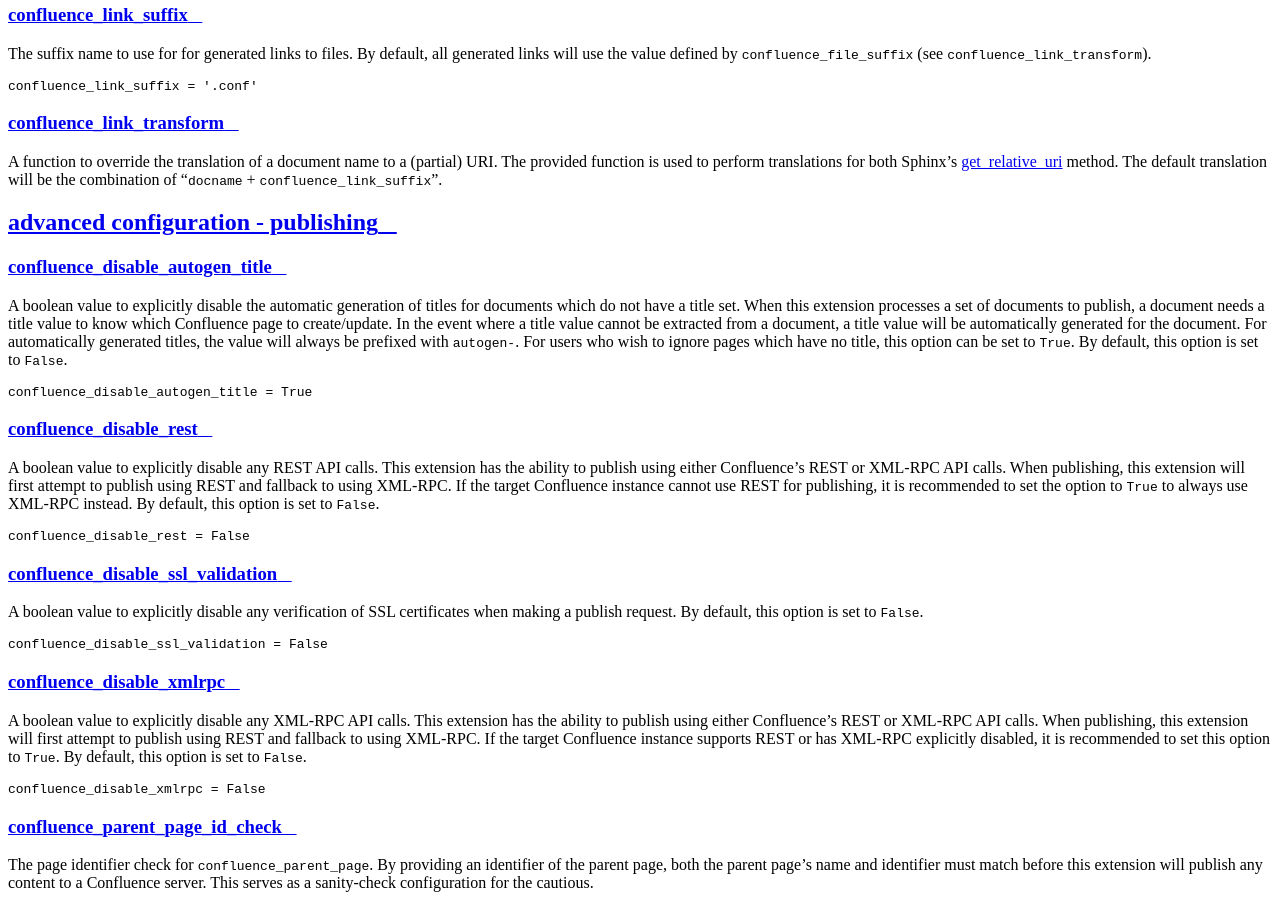
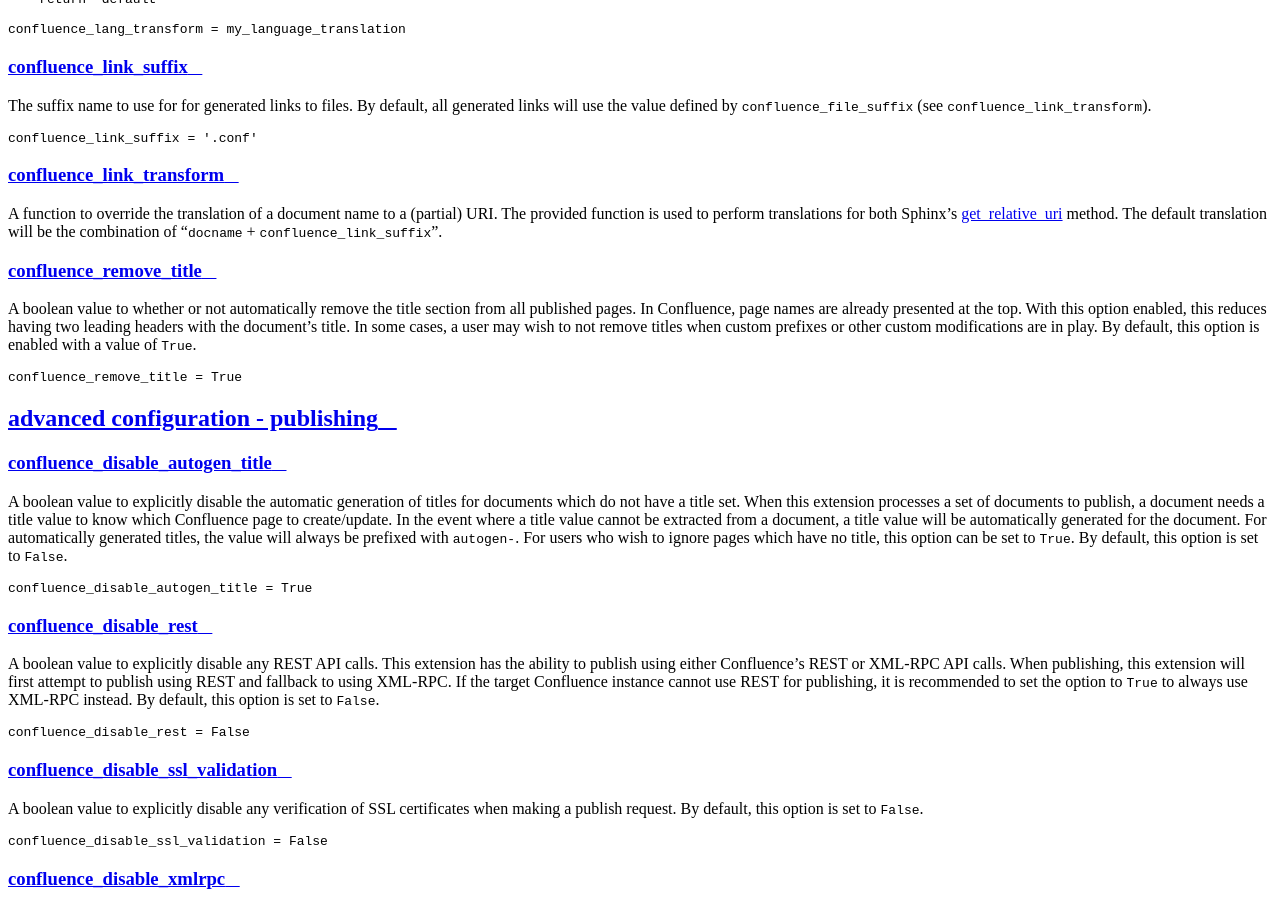
Before and after one commit to sphinx-contrib/confluencebuilder, a Sphinx documentation site: the page built from doc/configuration.rst, in a window 1280 px wide and 900 px high, scrolled down 4776 px. Built offline with Sphinx 7.4.7 and the Read the Docs theme 2.0.0, drawn with Linux system fonts in a browser that asks for light colours; some of the changed text lies outside the part shown.

Commit message:
doc: adding remove title configuration
Adding documentation about the configuration mode
'confluence_remove_title'.

This documentation was not originally added when the feature was made
available.

Signed-off-by: James Knight <james.d.knight@live.com>

```diff
--- a/doc/configuration.rst
+++ b/doc/configuration.rst
@@ -290,6 +290,20 @@
 
 .. _get_relative_uri: http://www.sphinx-doc.org/en/stable/extdev/builderapi.html#sphinx.builders.Builder.get_relative_uri
 
+confluence_remove_title
+~~~~~~~~~~~~~~~~~~~~~~~
+
+A boolean value to whether or not automatically remove the title section from
+all published pages. In Confluence, page names are already presented at the top.
+With this option enabled, this reduces having two leading headers with the
+document's title. In some cases, a user may wish to not remove titles when
+custom prefixes or other custom modifications are in play. By default, this
+option is enabled with a value of ``True``.
+
+.. code-block:: python
+
+    confluence_remove_title = True
+
 advanced configuration - publishing
 -----------------------------------
 
```
